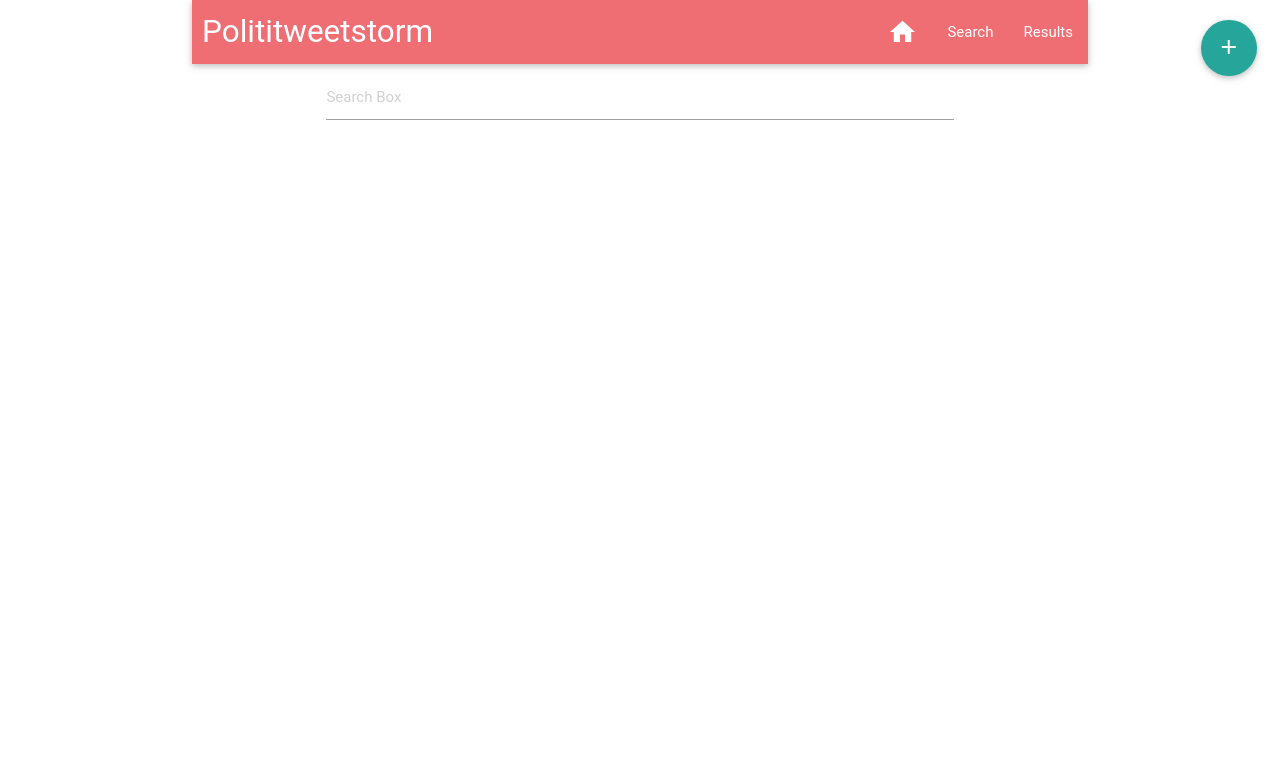
After one commit to ymoon/polititweetstorm, a Flask app: template templates/index.html in a window 1280 px wide. The commit adds this page. Shown: the top 776 px of the page. Run offline with Flask 2, Linux system fonts and the light colour scheme; the template is opened without the code that fills it: most values are stand-ins (such as "Sample title", 1, 10 or a date in 2020); some libraries are stand-ins or nearby versions; some web fonts are replaced.

Commit message:
Starting to develop website

```diff
--- a/app.py
+++ b/app.py
@@ -15,7 +15,8 @@ app = Flask(__name__, template_folder='templates')
 # mysql.init_app(app)
 
 # Register the controllers
-app.register_blueprint(api.twitter_api, static_url_path="static")
+app.register_blueprint(controllers.twitter_api, url_prefix='/polititweetstorm', static_url_path="static")
+app.register_blueprint(controllers.main, url_prefix='/polititweetstorm', static_url_path="static")
 
 # Listen on external IPs
 # For us, listen to port 3000 so you can just run 'python app.py' to start the server
--- a/controllers/__init__.py
+++ b/controllers/__init__.py
@@ -1,2 +1,3 @@
 from search import *
+from twitter_api import *
 from main import *
--- a/twitter_api.py
+++ b/controllers/twitter_api.py
@@ -13,4 +13,5 @@ twitter_api = Blueprint('twitter_api', __name__, template_folder='templates')
 
 @twitter_api.route('/api/v1/twitter/<string:query>', methods=['GET'])
 def twitter_api_route(query):
-	if request.method == 'GET':
+	return
+	# if request.method == 'GET':
--- /dev/null
+++ b/static/js/maps.js
@@ -0,0 +1,17 @@
+function initAutocomplete() {
+  var map = new google.maps.Map(document.getElementById('map'), {
+    center: {lat: 33.7767415, lng: -84.3963708},
+    zoom: 16,
+    mapTypeId: google.maps.MapTypeId.ROADMAP
+  });
+
+  // Create the search box and link it to the UI element.
+  var input = document.getElementById('pac-input');
+  var searchBox = new google.maps.places.SearchBox(input);
+  map.controls[google.maps.ControlPosition.TOP_LEFT].push(input);
+
+  // Bias the SearchBox results towards current map's viewport.
+  map.addListener('bounds_changed', function() {
+    searchBox.setBounds(map.getBounds());
+  });
+}
--- a/templates/base.html
+++ b/templates/base.html
@@ -4,20 +4,30 @@
 	<title>Poltitweetstorm</title>
 	<!--Import Google Icon Font-->
 	<link href="http://fonts.googleapis.com/icon?family=Material+Icons" rel="stylesheet">
+
 	<!--Import materialize.css-->
-    <link type="text/css" rel="stylesheet" href="{{url_for('static', filename='css/materialize.min.css')}}" media="screen,projection"/>
-    <link rel="stylesheet" href="/static/css/style.css" />
+  <link type="text/css" rel="stylesheet" href="{{url_for('static', filename='css/materialize.min.css')}}" media="screen,projection"/>
+  <link rel="stylesheet" href="/static/css/style.css" />
+
 	<!--Let browser know website is optimized for mobile-->
-    <meta name="viewport" content="width=device-width, initial-scale=1.0"/>
+  <meta name="viewport" content="width=device-width, initial-scale=1.0"/>
 </head>
 <body>
   	<div class="container">
     	{% block content %}{% endblock %}
   	</div>
+
+    <script async defer src="https://maps.googleapis.com/maps/api/js?key=AIzaSyBaTezxIdTWTYNSd50NSHG2mYLRPfxs13E&callback=initMap"
+      type="text/javascript"></script>
+
+<!--     <script src="https://maps.googleapis.com/maps/api/js?key=AIzaSyDlbBifASt5i7y3DqylrjqKhn8kexNzxWk&libraries=places&callback=initAutocomplete"
+      async defer></script> -->
+    <script type="text/javascript" src="{{url_for('static', filename='js/maps.js')}}"></script>
   	<!--Import jQuery before materialize.js-->
   	<script type="text/javascript" src="https://code.jquery.com/jquery-2.1.1.min.js"></script>
+
   	<script type="text/javascript" src="{{url_for('static', filename='js/materialize.min.js')}}"></script>
-  	<script type="text/javascript" src="/static/js/main.js"></script>
+  	<script type="text/javascript" src="{{url_for('static', filename='js/main.js')}}"></script>
 </body>
 
 </html>
--- /dev/null
+++ b/templates/index.html
@@ -0,0 +1,46 @@
+{% extends "base.html" %}
+{% block content %}
+
+	<nav>
+	    <div class="nav-wrapper">
+		    <a href="#" class="brand-logo" style="margin-left: 10px">Polititweetstorm</a>
+		    <ul id="nav-mobile" class="right hide-on-med-and-down">
+		    	<li><a href="#"><i class="material-icons" style="padding-left:10px">home</i></a></li>
+		        <li><a href="#">Search</a></li>
+		        <li><a href="#">Results</a></li>
+	      	</ul>
+	    </div>
+  	</nav>
+	<div class="container">
+	  	<input style="margin-top:10px" id="pac-input" class="controls" type="text" placeholder="Search Box">
+	    <div id="map"></div>
+	    <div class="fixed-action-btn" style="top: 5px; right: 24px;">
+	    	<a class="btn-floating btn-large waves-effect waves-light teal lighten-1 modal-trigger" href="#modal1"><i class="material-icons">add</i></a>
+	    </div>
+    </div>
+
+<!-- 	<nav>
+	    <div class="nav-wrapper">
+	    	<div class="col s12">
+	    		<a href="{{url_for('main.main_route')}}" class="breadcrumb"><i class="material-icons" style="padding-left:10px">home</i></a>
+	      </div>
+	    </div>
+  	</nav> -->
+
+	<!-- <table class="striped" style="padding-left:10px">
+		<thead>
+			<tr>
+				<th>User</th>
+				<th>Name</th>
+			</tr>
+		</thead>
+		<tbody>
+			{% for user in user_list %}
+			<tr>
+				<td><a href="{{url_for('albums.albums_route', username=user[0])}}" id="user_albums_{{user[0]}}">{{user[0]}}</a></td>
+				<td>{{user[1]}} {{user[2]}}</td>
+			</tr>
+		  {% endfor %}
+		</tbody>
+  	</table> -->
+{% endblock %}
```
Also changed, not shown: controllers/main.py (+7 -0 lines).
